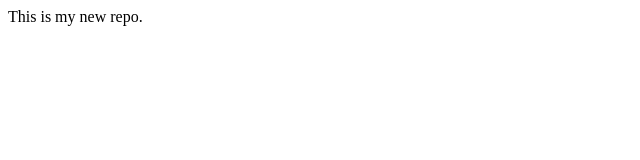
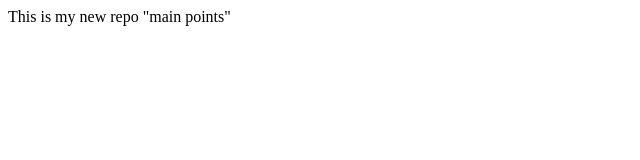
Before and after one commit to AartiJakhad336/Localrepo, a plain HTML site: page index.html in a window 1280 px wide. Shown: the whole page, without its empty margins (0-640 px from the left). Drawn offline with Linux system fonts and the light colour scheme.

Commit message:
add main points

```diff
--- a/index.html
+++ b/index.html
@@ -1 +1 @@
-<p>This is my new repo.</p>
+<p>This is my new repo "main points"</p>
```
